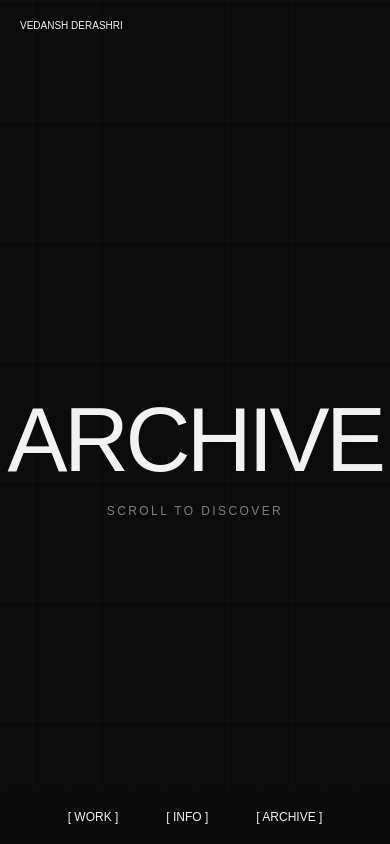
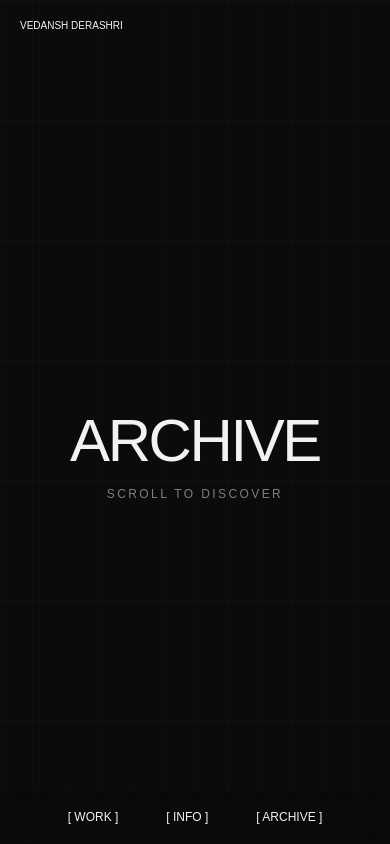
Before and after one commit to vedanshderashri/Portfolio-, a React (Vite) app: page /Archive in a window 390 px wide. Shown: the top 844 px of the page. Built offline with nearby package versions, Linux system fonts and the light colour scheme.

Commit message:
Update styles.css

```diff
--- a/src/styles.css
+++ b/src/styles.css
@@ -335,7 +335,7 @@ body::before {
 }
 
 .archive-title {
-  font-size: clamp(90px, 12vw, 180px);
+  font-size: clamp(60px, 12vw, 180px);
   font-weight: 500;
   letter-spacing: -0.04em;
 }
```
